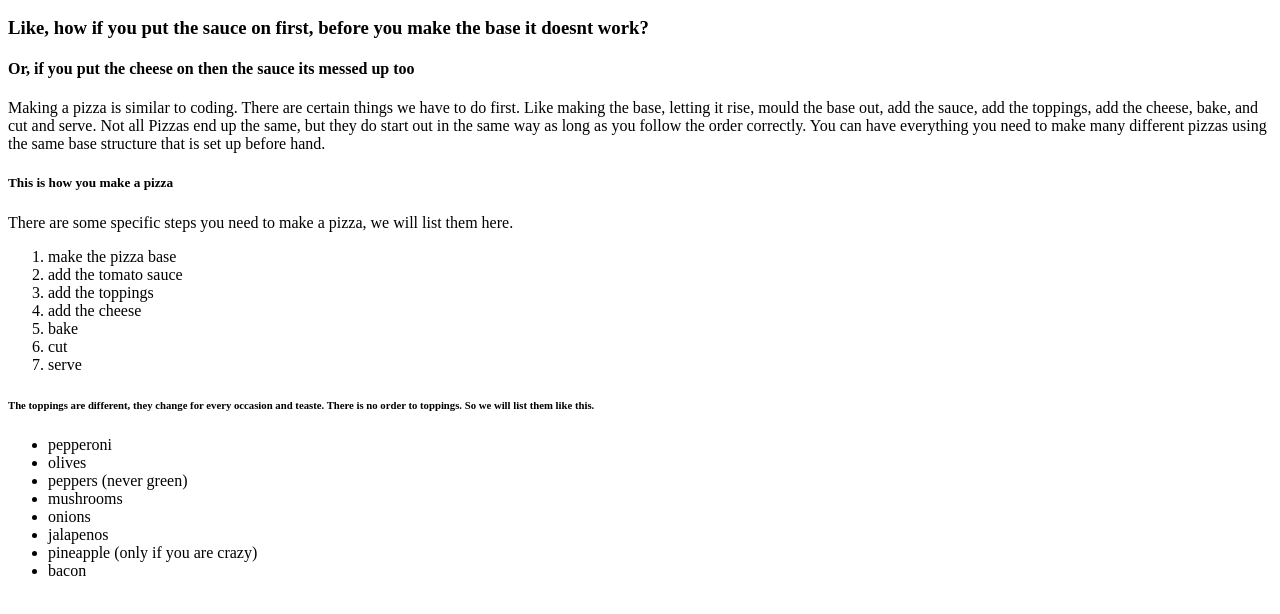
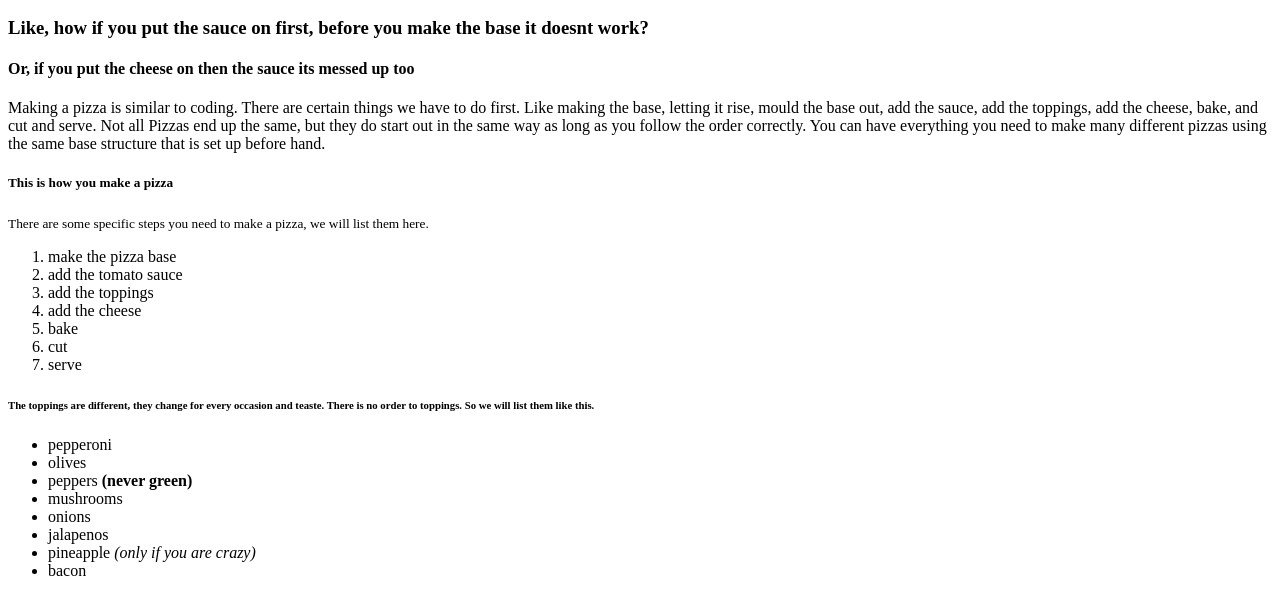
Before and after one commit to AliceMC06/worksheet-week-2, a plain HTML site: page index.html in a window 1280 px wide. Shown: the part 110-724 px from the top of the page. Drawn offline with Linux system fonts and the light colour scheme.

Commit message:
Update index.html

```diff
--- a/index.html
+++ b/index.html
@@ -21,7 +21,7 @@
 
 
          <h5>This is how you make a pizza</h5>
-         <p>There are some specific steps you need to make a pizza, we will list them here.</p>
+         <p><small>There are some specific steps you need to make a pizza, we will list them here.</small></p>
 
          <ol>
             <li>make the pizza base</li>
@@ -39,11 +39,11 @@
             <ul>
                 <li>pepperoni</li>
                 <li>olives</li>
-                <li>peppers (never green)</li>
+                <li>peppers <strong>(never green)</strong></li>
                 <li>mushrooms</li>
                 <li>onions</li>
                 <li>jalapenos</li>
-                <li>pineapple (only if you are crazy)</li>
+                <li>pineapple <em>(only if you are crazy)</em></li>
                 <li>bacon</li>
             </ul>
 
```
